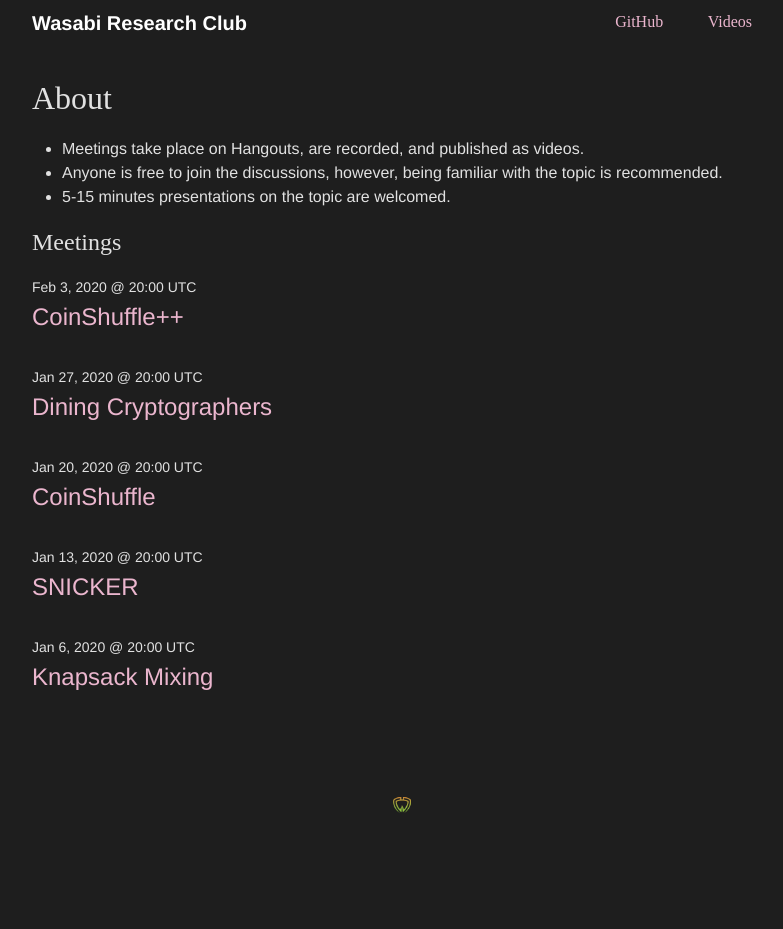
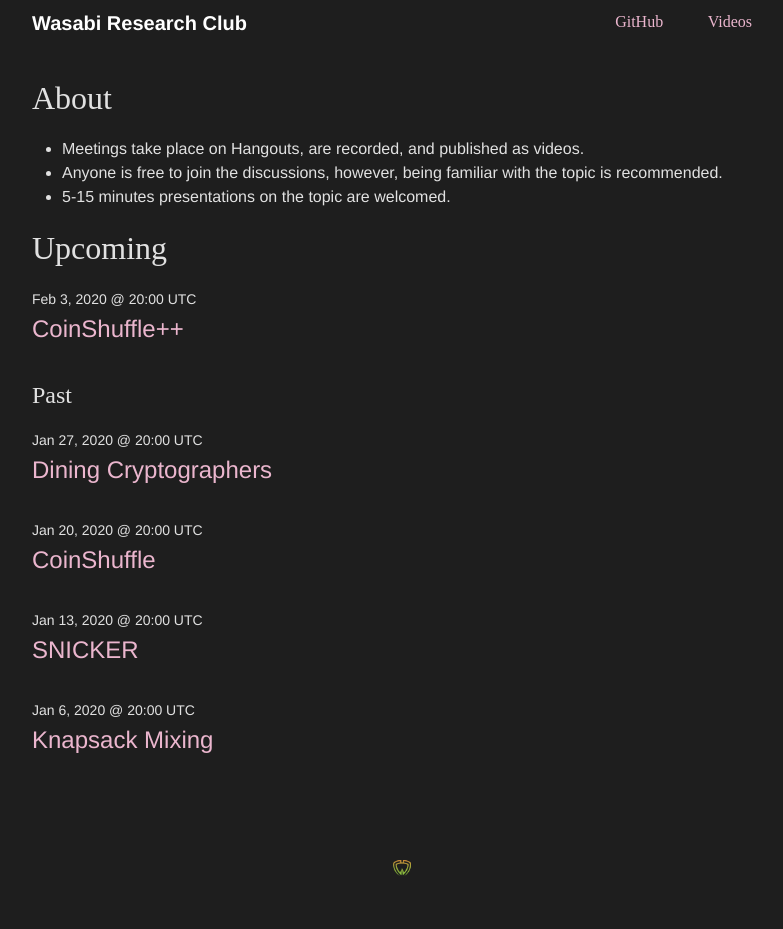
Before and after one commit to zkSNACKs/WasabiResearchExperience, a Jekyll site: the page built from index.html, in a window 1280 px wide. Shown: the whole page, without its empty margins (238-1021 px from the left). Built offline with Jekyll 4.4.1, drawn with Linux system fonts in a browser that asks for light colours; before the commit the page ends 900 px from its top, so only the background shows below that.

Commit message:
index: Distinguish between upcoming and past sessions
This separates past sessions from upcoming sessions on the homepage. The
distinction is codified so that sessions that are in the past
automatically appear under 'Past', and sessions that are today or in the
future, appear in 'Upcoming'.

```diff
--- a/index.html
+++ b/index.html
@@ -10,14 +10,35 @@
     <li>Anyone is free to join the discussions, however, being familiar with the topic is recommended.</li>
     <li>5-15 minutes presentations on the topic are welcomed.</li>
   </ul>
-  <h2>Meetings</h2>
+
+  <h1>Upcoming</h1>
   <ul class="post-list">
+    {% assign curDate = site.time | date: '%s' %}
     {% for post in site.posts %}
+      {% assign postStartDate = post.date | date: '%s' %}
+      {% if postStartDate >= curDate %}
         <li>
           <span class="post-meta">{{ post.date | date: "%b
               %-d, %Y" }} @ {{ post.date | date: "%H:%M" }} UTC</span>
           <a class="post-link" href="{{ post.url | prepend: site.baseurl }}">{{ post.title }}</a>
         </li>
+      {% endif %}
     {% endfor %}
   </ul>
+
+  <h2>Past</h2>
+  <ul class="post-list">
+    {% assign curDate = site.time | date: '%s' %}
+    {% for post in site.posts %}
+      {% assign postStartDate = post.date | date: '%s' %}
+      {% if postStartDate <= curDate %}
+        <li>
+          <span class="post-meta">{{ post.date | date: "%b %-d, %Y" }} @ {{
+              post.date | date: "%H:%M" }} UTC</span>
+          <a class="post-link" href="{{ post.url | prepend: site.baseurl }}">{{ post.title }}</a>
+        </li>
+      {% endif %}
+    {% endfor %}
+  </ul>
+
   </div>
```
Lines whose indentation alone changed are shown as unchanged.
